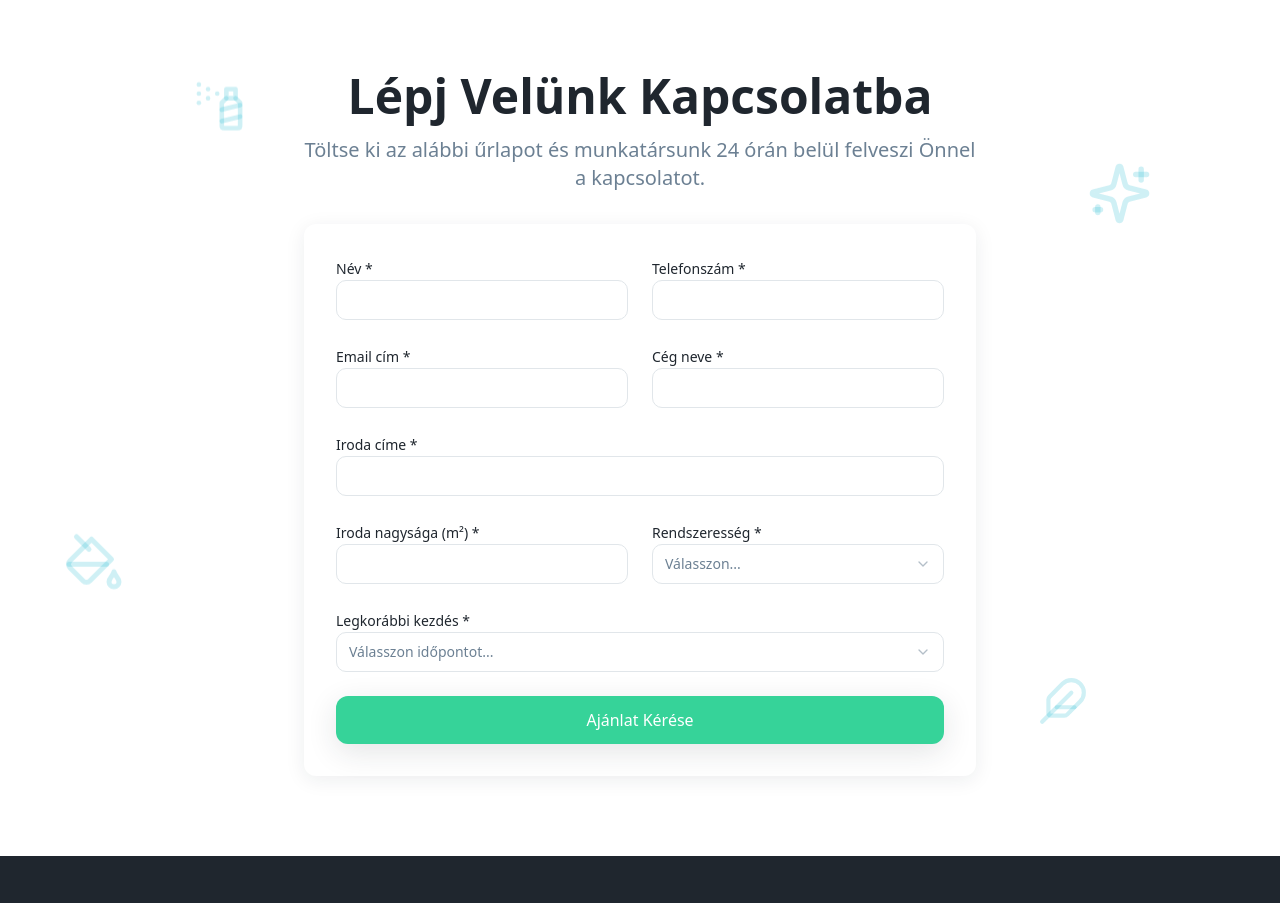
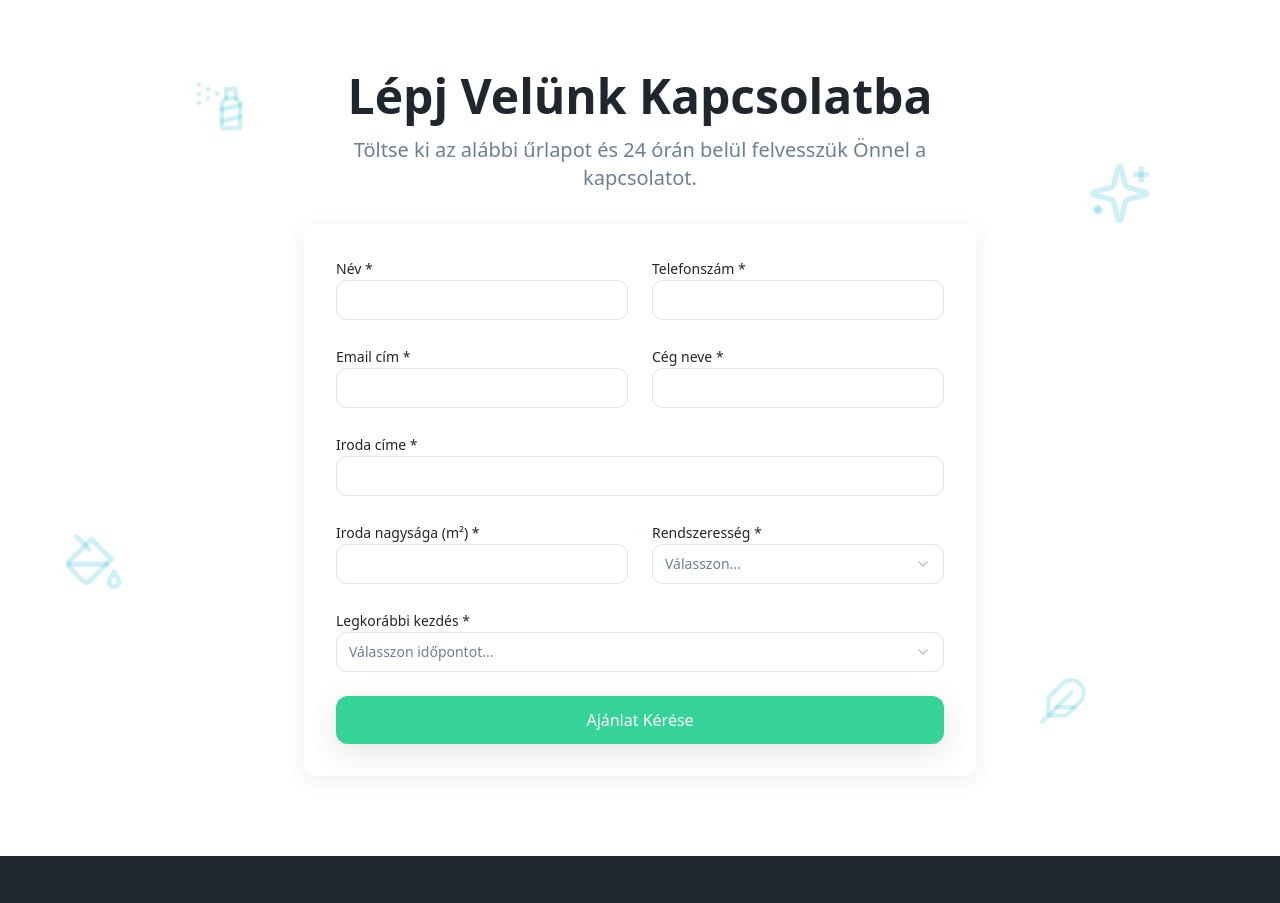
Before and after one commit to fricskahenrietta/gleam-pro-hub, a React (Vite) app: page / in a window 1280 px wide. Shown: the part 3600-4503 px from the top of the page. Built offline with nearby package versions, Linux system fonts and the light colour scheme; the HTML template or start-up script is replaced by a standard one.

Commit message:
text_change

```diff
--- a/src/components/ContactForm.tsx
+++ b/src/components/ContactForm.tsx
@@ -11,7 +11,7 @@ const ContactForm = () => {
             Lépj Velünk Kapcsolatba
           </h2>
           <p className="text-xl text-muted-foreground mb-8">
-            Töltse ki az alábbi űrlapot és munkatársunk 24 órán belül felveszi Önnel a kapcsolatot.
+            Töltse ki az alábbi űrlapot és 24 órán belül felvesszük Önnel a kapcsolatot.
           </p>
         </div>
         <div className="max-w-2xl mx-auto">
```
